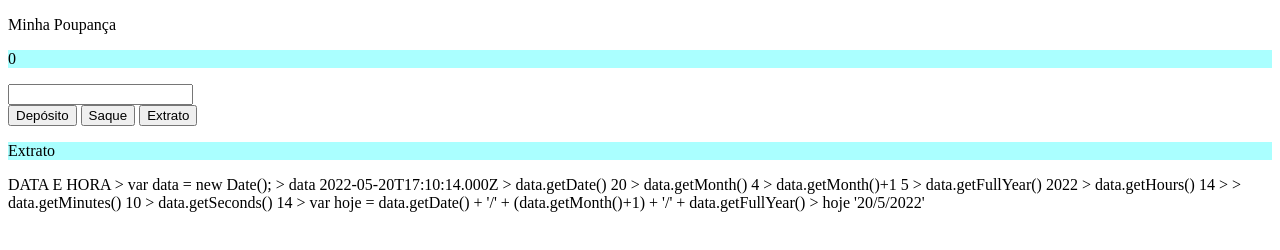
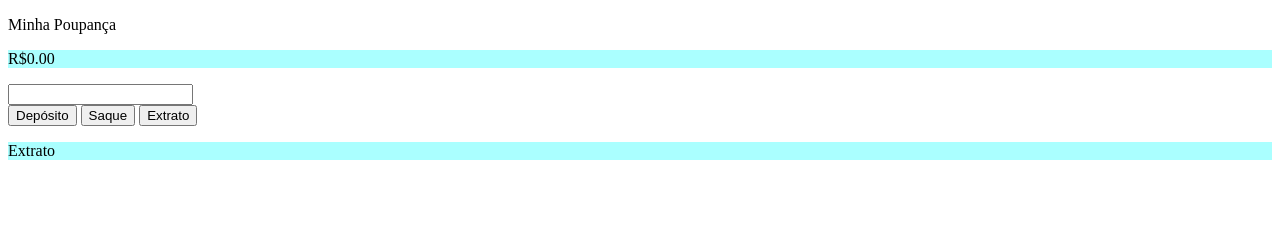
Before and after one commit to kauecavalcante/traco-js, a plain HTML site: page modulo 1/Codificando em js/poupança.html in a window 1280 px wide. Both pictures are taken after a click on the button "Depósito". Drawn offline with Linux system fonts and the light colour scheme.

Commit message:
Update poupança.html

```diff
--- a/modulo 1/Codificando em js/poupança.html
+++ b/modulo 1/Codificando em js/poupança.html
@@ -9,7 +9,7 @@
 <body>
     <p id="titulo">Minha Poupança</p>
 
-    <p id="saldo" style="background-color: #aaffff;">Saldo:</p>
+    <p id="saldo" style="background-color: #aaffff;">Saldo: R$ </p>
 
     <p id="acoes">
         <input type="text" id="valor"> <br>
@@ -26,15 +26,41 @@
    var saidaSaldo = document.getElementById('saldo');
    var saidaExtrato = document.getElementById('extrato');
    var valorHTML = document.getElementById('valor');
+
+   function dataCurta() {
+       var data = new Date();
+       var d = data.getDate();
+       var m = data.getMonth()+1;
+       var a = data.getFullYear();
+       var h = data.getHours();
+       var mi = data.getMinutes();
+
+       if (d.toString.length==1) {
+           d = '0' + d;
+       }
+       if (m.toString.length==1) {
+           m = '0' + m;
+       }
+       if (h.toString.length==1) {
+           h = '0' + h;
+       }
+       if (mi.toString.length==1) {
+           mi = '0' + mi;
+       }
+
+       return d + '/' + m + '/' + a +  ' - ' + h + ':' + mi;
+   }
+
     //objeto
     var poupanca = {
         saldo: 0,
         movimentacao: [],
 
         depositar: function() {
-          this.saldo += Number(valorHTML.value);
-          saidaSaldo.innerHTML = this.saldo;
-          this.movimentacao.push('Depósito de ' + valorHTML.value);
+          var valor = Number(valorHTML.value);
+          this.saldo += valor;
+          saidaSaldo.innerHTML = 'R$' +  this.saldo.toFixed(2);
+          this.movimentacao.push(dataCurta() + ' - DEP - R$ ' + valor.toFixed(2));
           valorHTML.value = '';
         },
         sacar: function() {
@@ -43,9 +69,9 @@
                 alert('Saldo Insuficiente!')
             } else {
                 this.saldo -= valor;
-                this.movimentacao.push('Saque de ' + valor);
+                this.movimentacao.push(dataCurta() + ' - SAC - R$ ' + valor.toFixed(2));
             }
-            saidaSaldo.innerHTML = this.saldo;
+            saidaSaldo.innerHTML = 'R$' +  this.saldo.toFixed(2);
             valorHTML.value = '';
 
         },
@@ -59,7 +85,7 @@
     }
 </script>
 </html>
-
+<!--
 DATA E HORA
 > var data = new Date();
 
@@ -85,3 +111,20 @@ DATA E HORA
 
 > hoje
 '20/5/2022'
+
+> var x = 10
+
+> x
+10
+> x = 10.09
+10.09
+> x = 10
+10
+> x.toFixed(2)
+'10.00'
+> x = 10.9
+10.9
+> x.toFixed(2)
+'10.90'
+>
+-->
```
